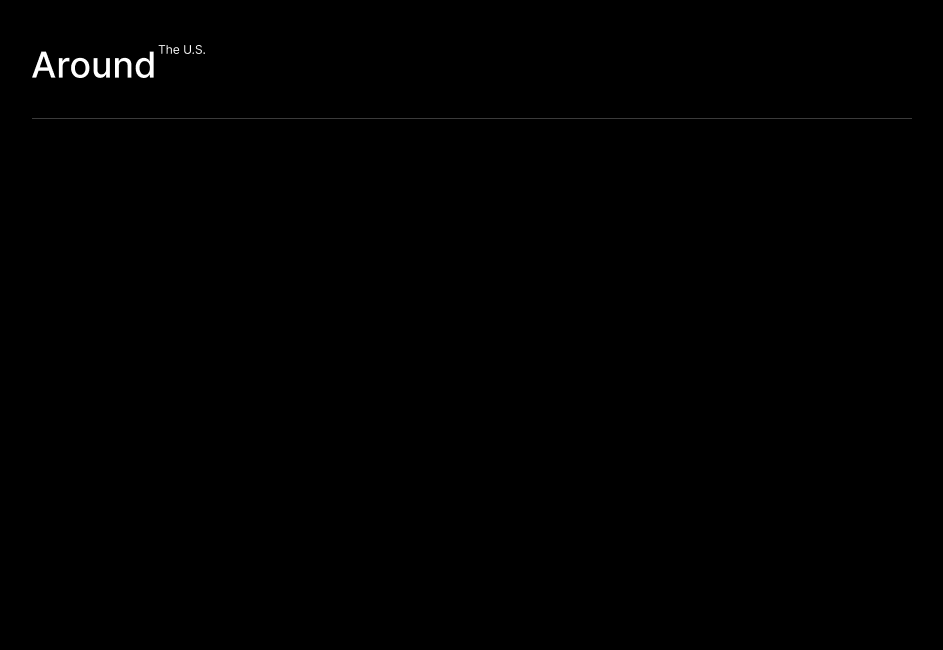
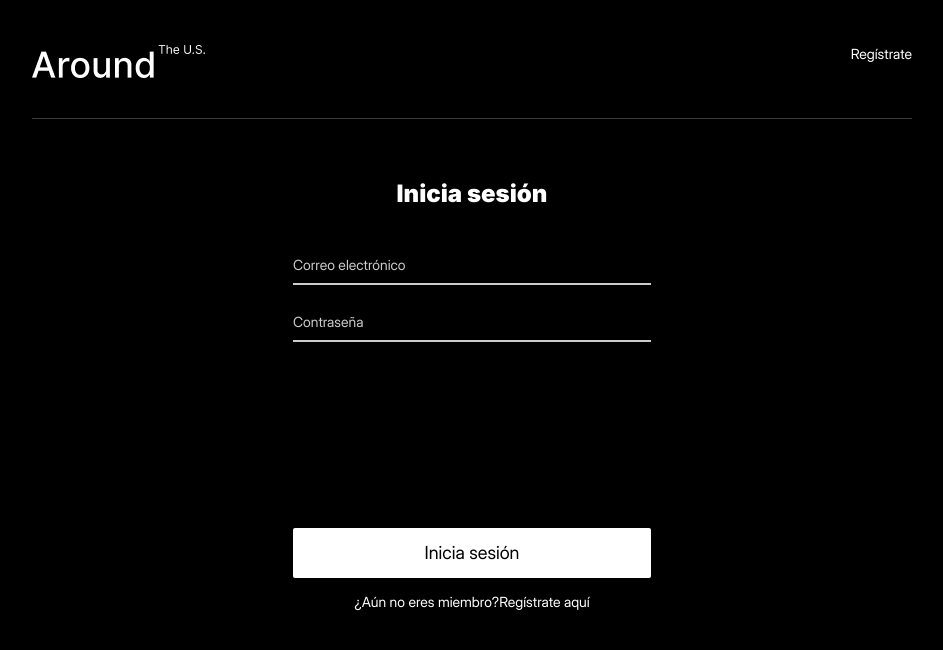
Before and after one commit to gabs013/web_project_around_auth, a React (Vite) app: page /signin in a window 1280 px wide. Shown: the top 650 px of the page, without its empty margins (168-1111 px from the left). Built offline with nearby package versions, Linux system fonts and the light colour scheme; no server answers.

Commit message:
Add authentication forms

```diff
--- /dev/null
+++ b/src/blocks/auth.css
@@ -0,0 +1,96 @@
+.auth {
+  display: flex;
+  justify-content: center;
+  width: 100%;
+  color: #ffffff;
+  font-family: Inter, Arial, sans-serif;
+}
+
+.auth__container {
+  width: 358px;
+  margin: 60px auto 80px;
+}
+
+.auth__title {
+  margin: 0 0 50px;
+  color: #ffffff;
+  font-size: 24px;
+  font-weight: 900;
+  line-height: 29px;
+  text-align: center;
+}
+
+.auth__form {
+  display: flex;
+  flex-direction: column;
+}
+
+.auth__input {
+  width: 100%;
+  height: 27px;
+  margin: 0 0 30px;
+  padding: 0 0 13px;
+  box-sizing: border-box;
+  border: none;
+  border-bottom: 2px solid #cccccc;
+  outline: none;
+  background-color: transparent;
+  color: #ffffff;
+  font-family: Inter, Arial, sans-serif;
+  font-size: 14px;
+  font-weight: 400;
+  line-height: 17px;
+}
+
+.auth__input:last-of-type {
+  margin-bottom: 0;
+}
+
+.auth__input::placeholder {
+  color: #cccccc;
+  opacity: 1;
+}
+
+.auth__input:focus {
+  border-bottom-color: #ffffff;
+}
+
+.auth__submit {
+  width: 100%;
+  height: 50px;
+  margin-top: 186px;
+  padding: 0;
+  border: none;
+  border-radius: 2px;
+  background-color: #ffffff;
+  color: #000000;
+  font-family: Inter, Arial, sans-serif;
+  font-size: 18px;
+  font-weight: 400;
+  line-height: 22px;
+  cursor: pointer;
+  transition: opacity 0.3s ease;
+}
+
+.auth__submit:hover {
+  opacity: 0.85;
+}
+
+.auth__redirect {
+  margin: 15px 0 0;
+  color: #ffffff;
+  font-size: 14px;
+  font-weight: 400;
+  line-height: 17px;
+  text-align: center;
+}
+
+.auth__link {
+  color: #ffffff;
+  text-decoration: none;
+  transition: opacity 0.3s ease;
+}
+
+.auth__link:hover {
+  opacity: 0.6;
+}
--- a/src/blocks/nav.css
+++ b/src/blocks/nav.css
@@ -2,9 +2,14 @@
   display: flex;
   justify-content: center;
   align-items: center;
+  position: relative;/*Nuevo*/
+  width: 100%;
+  max-width: 880px;
+  margin: 0 auto;
 }
 
 .nav__logo-desktop {
+  width: 100%;
   max-width: 880px;
   max-height: 74px;
   margin: 45px auto 0; /* 45px 200px 0;*/
@@ -13,6 +18,23 @@
 
 .nav__logo-mobile {
   display: none;
+}
+
+.nav__auth-link {
+  position: absolute;
+  top: 45px;
+  right: 0;
+  color: #ffffff;
+  font-family: Inter, Arial, sans-serif;
+  font-size: 14px;
+  font-weight: 400;
+  line-height: 17px;
+  text-decoration: none;
+  transition: opacity 0.3s ease;
+}
+
+.nav__auth-link:hover {
+  opacity: 0.6;
 }
 
 @media screen and (min-width: 581px) and (max-width: 900px) {
--- a/src/components/Header/Header.jsx
+++ b/src/components/Header/Header.jsx
@@ -1,7 +1,18 @@
+import { Link, useLocation } from 'react-router-dom';
 import logoDesktop from "../../images/logo-desktop.png";
 import logoMobile from "../../images/logo-mobile.png";
 
 export default function Header() {
+
+  const location = useLocation();
+
+  const isSignup = location.pathname === '/signup';
+  const isSignin = location.pathname === '/signin';
+  const showAuthLink = isSignup || isSignin;
+
+  const linkPath = isSignup ? '/signin' : '/signup';
+  const linkText = isSignup ? 'Iniciar sesión' : 'Regístrate';
+
 
     return(
         <header className="header">
@@ -17,6 +28,13 @@ export default function Header() {
             alt="Logo de la página, tamaño mobile"
             className="nav__logo-mobile"
           />
+
+           {showAuthLink && (
+          <Link to={linkPath} className='nav__auth-link'>
+            {linkText}
+          </Link>
+          )}
+
         </nav>
 
       </header>
--- a/src/components/Login/Login.jsx
+++ b/src/components/Login/Login.jsx
@@ -1,3 +1,67 @@
-export default function Login(){
-    return <h1>Inicia sesión</h1>;
+import { useState } from 'react';
+import { Link } from 'react-router-dom';
+
+export default function Login({ onLogin }) {
+  const [email, setEmail] = useState('');
+  const [password, setPassword] = useState('');
+
+  function handleEmailChange(event) {
+    setEmail(event.target.value);
+  }
+
+  function handlePasswordChange(event) {
+    setPassword(event.target.value);
+  }
+
+  function handleSubmit(event) {
+    event.preventDefault();
+
+    onLogin?.({
+      email,
+      password,
+    });
+  }
+
+  return (
+    <main className='auth'>
+      <section className='auth__container'>
+        <h1 className='auth__title'>Inicia sesión</h1>
+
+        <form className='auth__form' onSubmit={handleSubmit}>
+          <input
+            type='email'
+            className='auth__input'
+            name='email'
+            placeholder='Correo electrónico'
+            autoComplete='email'
+            required
+            value={email}
+            onChange={handleEmailChange}
+          />
+
+          <input
+            type='password'
+            className='auth__input'
+            name='password'
+            placeholder='Contraseña'
+            autoComplete='current-password'
+            required
+            value={password}
+            onChange={handlePasswordChange}
+          />
+
+          <button type='submit' className='auth__submit'>
+            Inicia sesión
+          </button>
+        </form>
+
+        <p className='auth__redirect'>
+          ¿Aún no eres miembro?{''}
+          <Link to='/signup' className='auth__link'>
+            Regístrate aquí
+          </Link>
+        </p>
+      </section>
+    </main>
+  );
 }
--- a/src/components/Register/Register.jsx
+++ b/src/components/Register/Register.jsx
@@ -1,3 +1,67 @@
-export default function Register(){
-    return <h1>Regístrate</h1>;
+import { useState } from 'react';
+import { Link } from 'react-router-dom';
+
+export default function Register({ onRegister }) {
+  const [email, setEmail] = useState('');
+  const [password, setPassword] = useState('');
+
+  function handleEmailChange(event) {
+    setEmail(event.target.value);
+  }
+
+  function handlePasswordChange(event) {
+    setPassword(event.target.value);
+  }
+
+  function handleSubmit(event) {
+    event.preventDefault();
+
+    onRegister?.({
+      email,
+      password,
+    });
+  }
+
+  return (
+    <main className='auth'>
+      <section className='auth__container'>
+        <h1 className='auth__title'>Regístrate</h1>
+
+        <form className='auth__form' onSubmit={handleSubmit}>
+          <input
+            type='email'
+            className='auth__input'
+            name='email'
+            placeholder='Correo electrónico'
+            autoComplete='email'
+            required
+            value={email}
+            onChange={handleEmailChange}
+          />
+
+          <input
+            type='password'
+            className='auth__input'
+            name='password'
+            placeholder='Contraseña'
+            autoComplete='new-password'
+            required
+            value={password}
+            onChange={handlePasswordChange}
+          />
+
+          <button type='submit' className='auth__submit'>
+            Regístrate
+          </button>
+        </form>
+
+        <p className='auth__redirect'>
+          ¿Ya eres miembro?{" "}
+          <Link to='/signin' className='auth__link'>
+            Inicia sesión aquí
+          </Link>
+        </p>
+      </section>
+    </main>
+  );
 }
--- a/src/index.css
+++ b/src/index.css
@@ -8,3 +8,4 @@
 @import url("./blocks/popup.css");
 @import url("./blocks/gallery.css");
 @import url("./blocks/footer.css");
+@import url('./blocks/auth.css');
```
